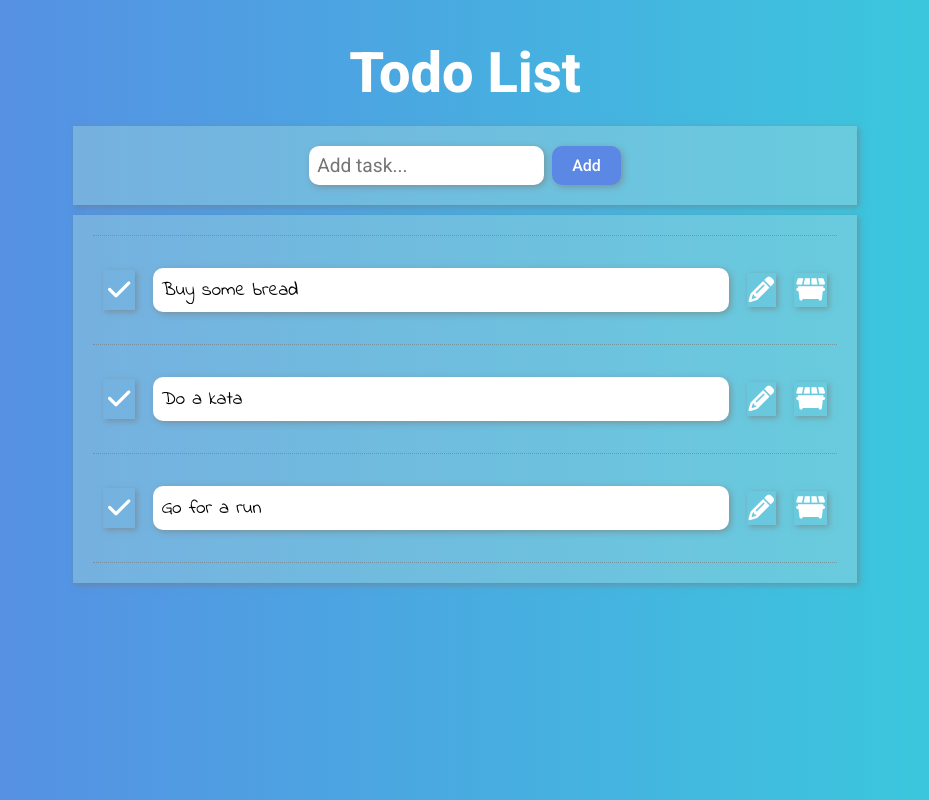
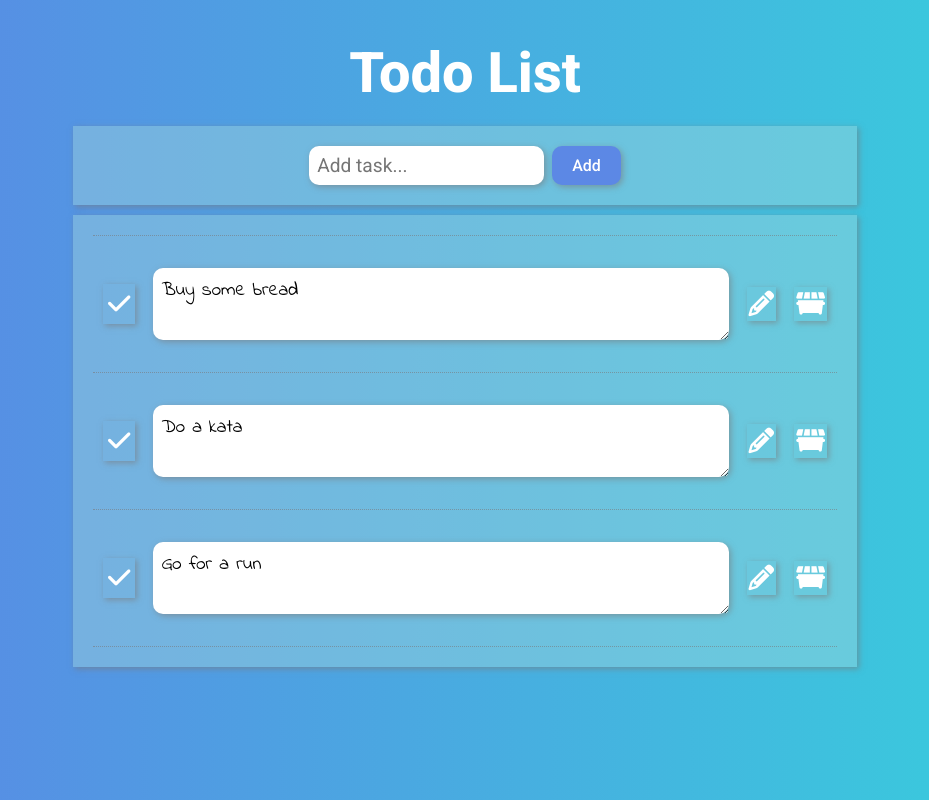
Before and after one commit to Lucy-Quinn/Todo-List-Redux, a React (Create React App) app: page / in a window 1280 px wide. Shown: the whole page, without its empty margins (175-1104 px from the left). Built offline with nearby package versions, Linux system fonts and the light colour scheme.

Commit message:
Fix bug of the height of the background.

```diff
--- a/src/App.styled.js
+++ b/src/App.styled.js
@@ -4,8 +4,6 @@ const TodoListAppWrapper = styled.div`
     margin: 0;
     padding: 0;
     width: 100%;
-    height: 100vh;
-    background: linear-gradient(90deg, rgba(91,134,229,1) 0%, rgba(54,209,220,1) 100%);
 `;
 
 
--- a/src/components/Todo/Todo.styled..js
+++ b/src/components/Todo/Todo.styled..js
@@ -35,13 +35,14 @@ const TodoDelete = styled.div`
     padding: 2px;
 `
 
-const ItemText = styled.input`
+const ItemText = styled.textarea`
     color: black;
     font-family: 'Indie Flower', cursive;
     flex-grow: 1;
     background: #fff;
     border-radius: 10px;
     padding: 8px;
+    height: fit-content;
     font-size: 1.2rem;
     box-shadow: 2px 2px 6px rgb(122 119 119 / 58%);
     border: none;
--- a/src/globalStyles.js
+++ b/src/globalStyles.js
@@ -7,6 +7,14 @@ const GlobalStyle = createGlobalStyle`
     padding: 0;
     font-size: 10px;
     font-family: 'Roboto', sans-serif;
+    height: 100%;
+  }
+  html{
+    height: 100%;
+  }
+  #root{
+    min-height: 100%;
+    background: linear-gradient(90deg, rgba(91,134,229,1) 0%, rgba(54,209,220,1) 100%);
   }
 
 `;
```
